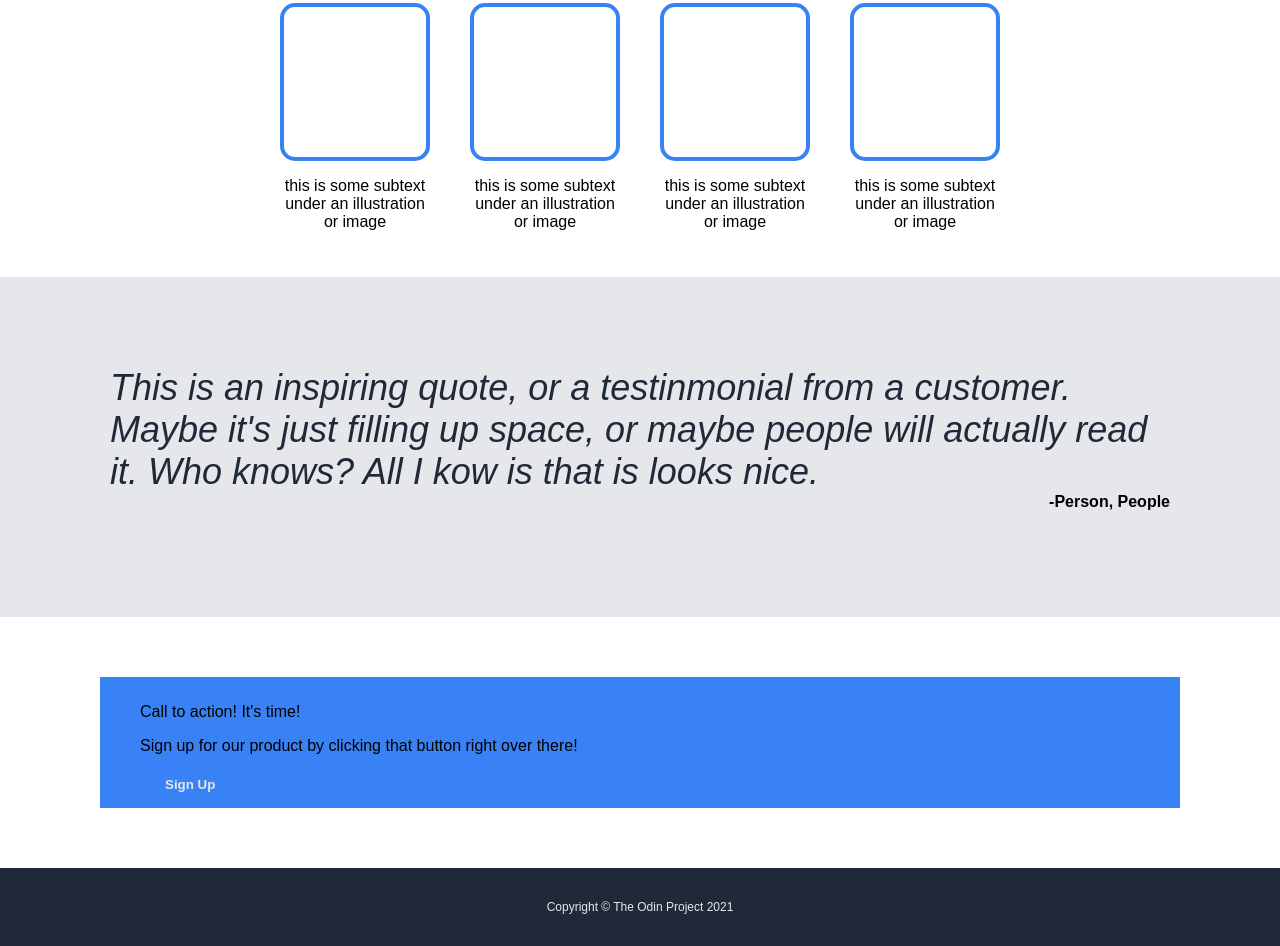
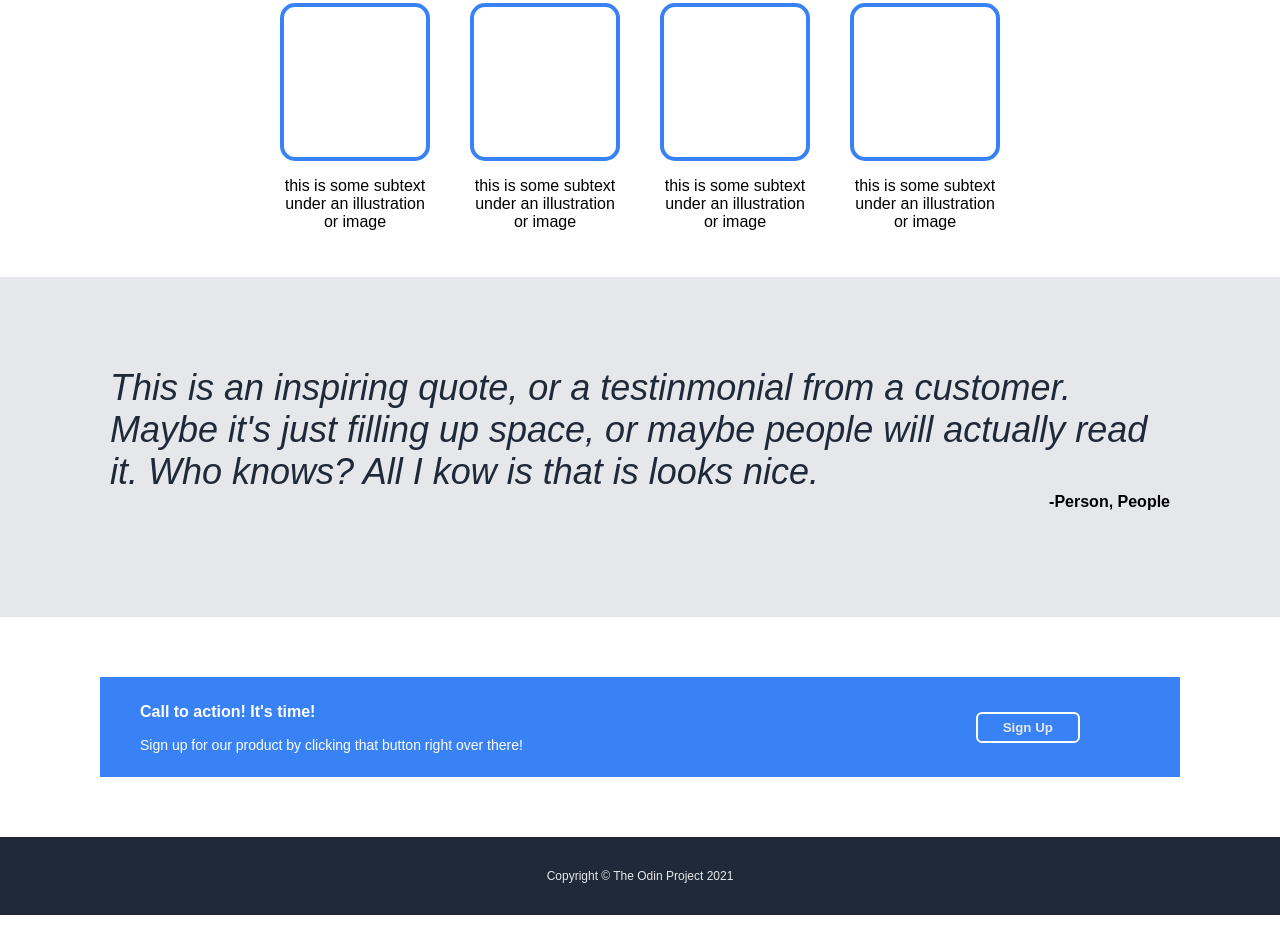
Before and after one commit to AlexDeL8/flexbox-landing-page, a plain HTML site: page index.html in a window 1280 px wide. Shown: the part 685-1631 px from the top of the page. After the commit the page ends 1600 px from the top, so only its background shows below. Drawn offline with Linux system fonts and the light colour scheme.

Commit message:
finished signup section

```diff
--- a/index.html
+++ b/index.html
@@ -68,9 +68,11 @@
             </div>
             <div class="signup">
                 <div class="signup-div">
-                    <p>Call to action! It's time!</p>
-                    <p>Sign up for our product by clicking that button right over there!</p>
-                    <button class="signup-button">Sign Up</button>
+                <div>
+                    <p id="signup-title">Call to action! It's time!</p>
+                    <p id="signup-description">Sign up for our product by clicking that button right over there!</p>
+                </div>
+                <button class="signup-button">Sign Up</button>
                 </div>
             </div>
         </main>
--- a/styles.sass
+++ b/styles.sass
@@ -114,9 +114,25 @@ nav
 
 .signup
     padding: 60px 100px
+
     .signup-div
         background-color: $color-button
         padding: 10px 40px
+        color: white
+        display: flex
+        flex-direction: row
+
+    #signup-title
+        @include text(16px, white, bolder)
+
+    #signup-description
+        @include text(14px, white)
+
+    button
+        align-self: center
+        margin-left: auto
+        margin-right: 60px
+        border: 2px solid white
 
 
 footer
```
Also changed, not shown: styles.css, 1 other file.
